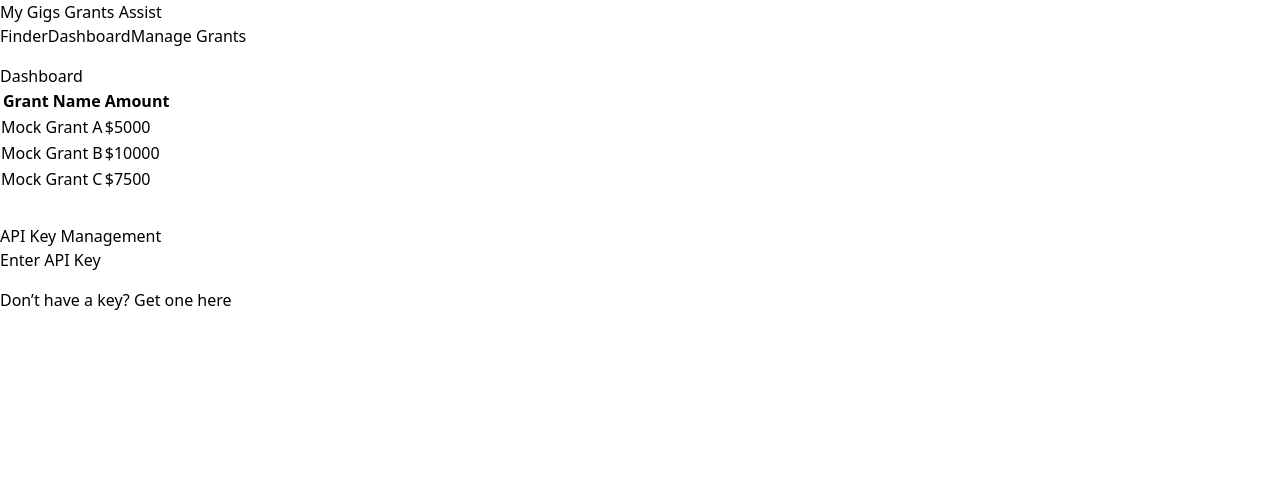
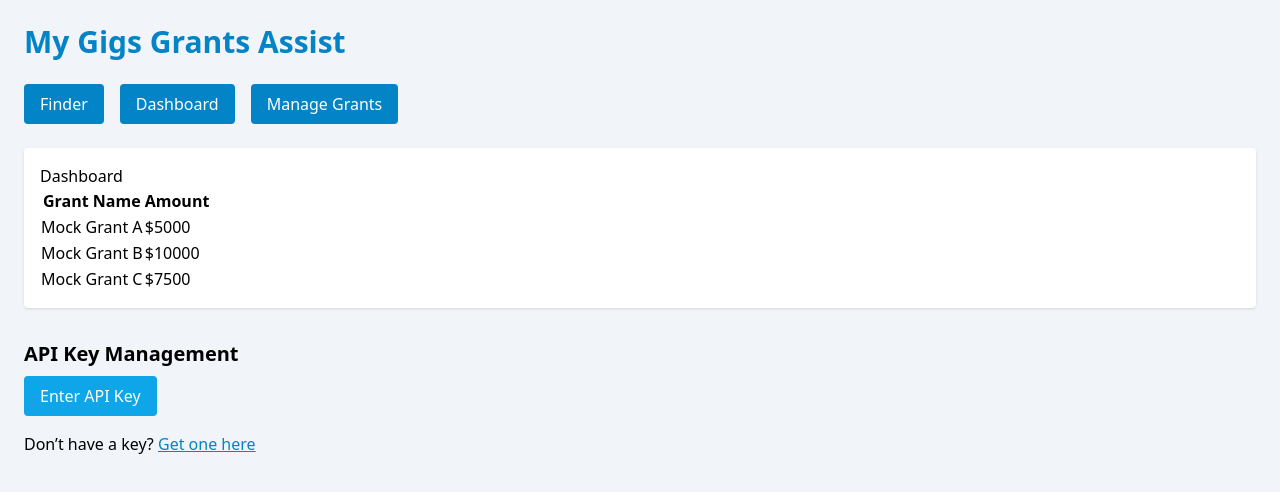
Before and after one commit to dvdlgilbert/My-Gigs-Grants-Assist, a React (Create React App) app: page / in a window 1280 px wide. Shown: the top 492 px of the page. Built offline with nearby package versions, Linux system fonts and the light colour scheme.

Commit message:
Apply Tailwind styling to App layout

```diff
--- a/src/App.tsx
+++ b/src/App.tsx
@@ -1,3 +1,4 @@
+// src/App.tsx
 import React, { useState } from "react";
 import Finder from "./Finder";
 import Dashboard from "./Dashboard";
@@ -9,7 +10,6 @@ interface AppProps {
 }
 
 const App: React.FC<AppProps> = ({ initialView }) => {
-  // Default to the provided initialView, or fallback to "finder"
   const [view, setView] = useState(initialView || "finder");
   const [showApiKeyInput, setShowApiKeyInput] = useState(false);
 
@@ -23,30 +23,56 @@ const App: React.FC<AppProps> = ({ initialView }) => {
   };
 
   return (
-    <div className="App">
-      <h1>My Gigs Grants Assist</h1>
+    <div className="min-h-screen bg-slate-100 p-6">
+      <h1 className="text-3xl font-bold text-brand-primary mb-6">
+        My Gigs Grants Assist
+      </h1>
 
-      {/* Simple navigation buttons to switch views */}
-      <div style={{ marginBottom: "1rem" }}>
-        <button onClick={() => setView("finder")}>Finder</button>
-        <button onClick={() => setView("dashboard")}>Dashboard</button>
-        <button onClick={() => setView("manage")}>Manage Grants</button>
+      {/* Navigation buttons */}
+      <div className="flex gap-4 mb-6">
+        <button
+          className="px-4 py-2 bg-brand-primary text-white rounded hover:bg-brand-dark"
+          onClick={() => setView("finder")}
+        >
+          Finder
+        </button>
+        <button
+          className="px-4 py-2 bg-brand-primary text-white rounded hover:bg-brand-dark"
+          onClick={() => setView("dashboard")}
+        >
+          Dashboard
+        </button>
+        <button
+          className="px-4 py-2 bg-brand-primary text-white rounded hover:bg-brand-dark"
+          onClick={() => setView("manage")}
+        >
+          Manage Grants
+        </button>
       </div>
 
       {/* Render based on current view */}
-      {view === "finder" && <Finder />}
-      {view === "dashboard" && <Dashboard />}
-      {view === "manage" && <ManageGrants />}
+      <div className="bg-white shadow rounded p-4">
+        {view === "finder" && <Finder />}
+        {view === "dashboard" && <Dashboard />}
+        {view === "manage" && <ManageGrants />}
+      </div>
 
-      <section style={{ marginTop: "2rem" }}>
-        <h3>API Key Management</h3>
-        <button onClick={() => setShowApiKeyInput(true)}>Enter API Key</button>
-        <p style={{ marginTop: "1rem" }}>
+      {/* API Key Section */}
+      <section className="mt-8">
+        <h3 className="text-xl font-semibold mb-2">API Key Management</h3>
+        <button
+          className="px-4 py-2 bg-brand-accent text-white rounded hover:bg-brand-dark"
+          onClick={() => setShowApiKeyInput(true)}
+        >
+          Enter API Key
+        </button>
+        <p className="mt-4">
           Don’t have a key?{" "}
           <a
             href="https://your-api-provider.com/signup"
             target="_blank"
             rel="noreferrer"
+            className="text-brand-primary underline hover:text-brand-dark"
           >
             Get one here
           </a>
```
